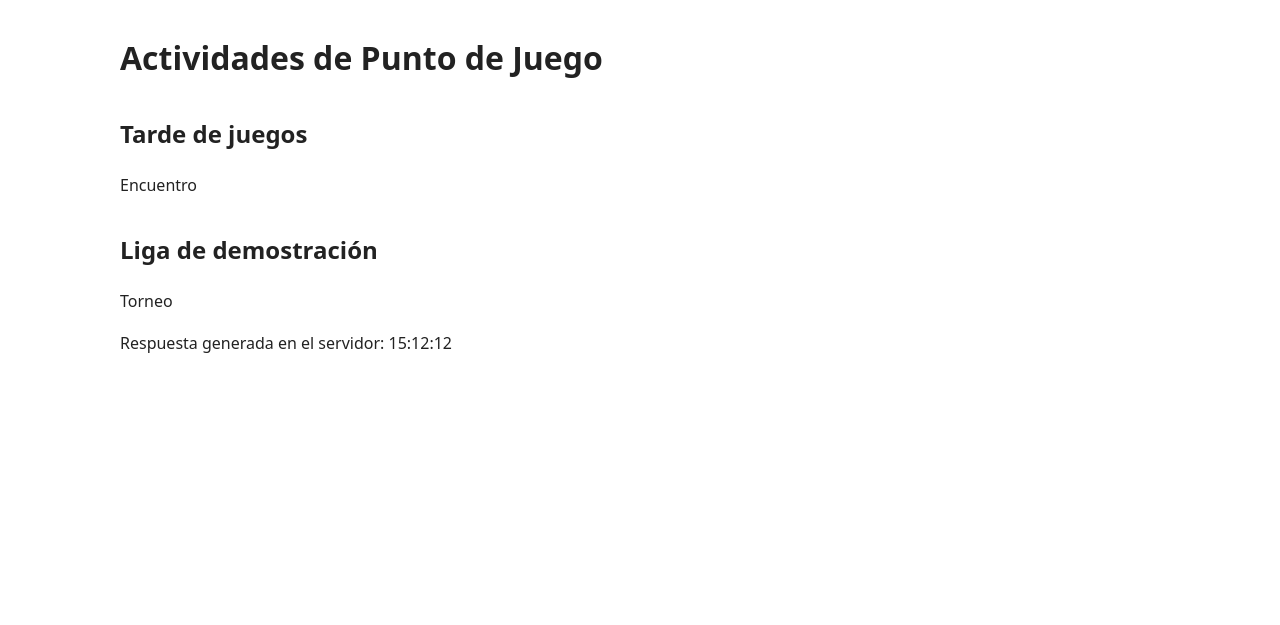
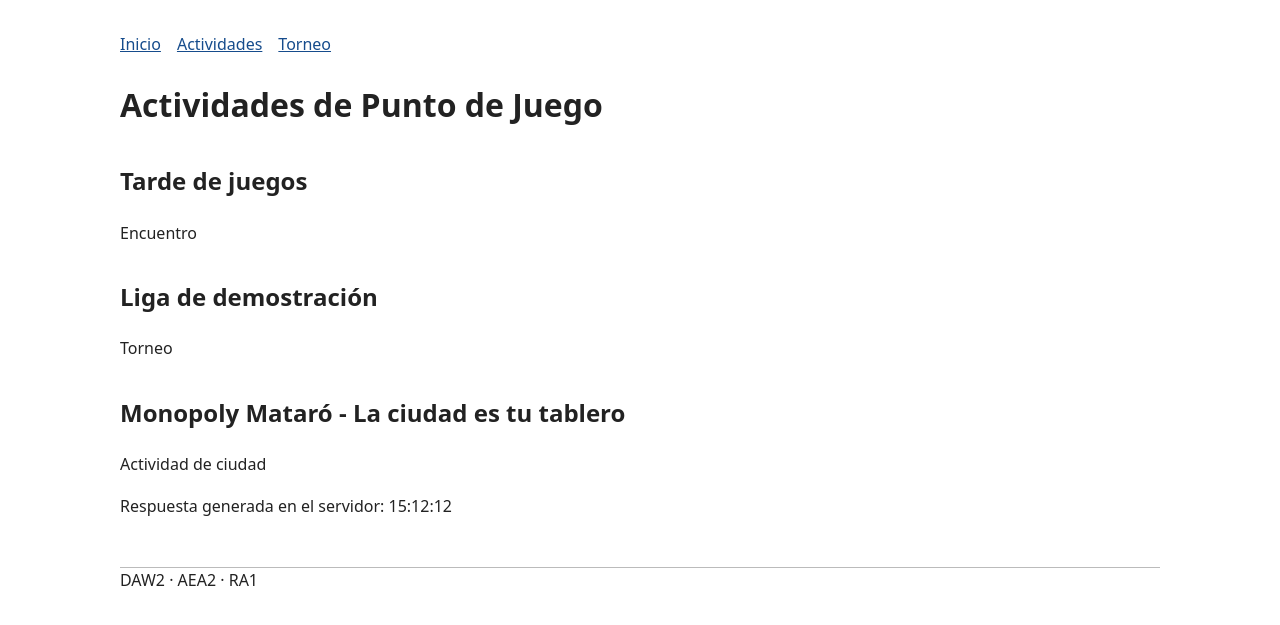
Before and after one commit to Joel-Vega-Gomez/Punto-De-Juego, a PHP site: page / in a window 1280 px wide. Shown: the top 625 px of the page. Run offline with PHP 8.4, Linux system fonts and the light colour scheme.

Commit message:
Adicion de header, footer y actividades

```diff
--- a/public/index.php
+++ b/public/index.php
@@ -1,8 +1,12 @@
 <?php
 // Una lista de datos y un bucle: todavía no hay base de datos.
+// Personalización PHP limitada a los datos de la lista (3 actividades).
 $activitats = [
+    // Dos actividades de la lista proporcionada:
     ['titol' => 'Tarde de juegos', 'tipus' => 'Encuentro'],
     ['titol' => 'Liga de demostración', 'tipus' => 'Torneo'],
+    // Actividad añadida (coherente con la propuesta de Punto de Juego):
+    ['titol' => 'Monopoly Mataró - La ciudad es tu tablero', 'tipus' => 'Actividad de ciudad'],
 ];
 
 function h(string $text): string {
@@ -15,16 +19,32 @@ function h(string $text): string {
     <meta charset="utf-8">
     <meta name="viewport" content="width=device-width,initial-scale=1">
     <title>Punto de Juego</title>
-    <link rel="stylesheet" href="style.css">
+    <link rel="stylesheet" href="../public/style.css">
 </head>
 <body>
-    <h1>Actividades de Punto de Juego</h1>
+    <!-- Navegación con la identidad del encargo 1. -->
+    <nav>
+        <a href="../portal/index.html">Inicio</a>
+        <a href="../portal/activitats.html">Actividades</a>
+        <a href="../portal/torneig.html">Torneo</a>
+    </nav>
+
+    <main>
+        <h1>Actividades de <span>Punto de Juego</span></h1>
+
+        <!-- El bucle genera un bloque por cada elemento de la lista. -->
+        <section id="activitats">
         <?php foreach ($activitats as $activitat): ?>
             <article>
                 <h2><?= h($activitat['titol']) ?></h2>
                 <p><?= h($activitat['tipus']) ?></p>
             </article>
         <?php endforeach; ?>
+        </section>
+
         <p>Respuesta generada en el servidor: <?= date('H:i:s') ?></p>
+    </main>
+
+    <footer>DAW2 · AEA2 · RA1</footer>
 </body>
 </html>
```
Lines whose indentation alone changed are shown as unchanged.
